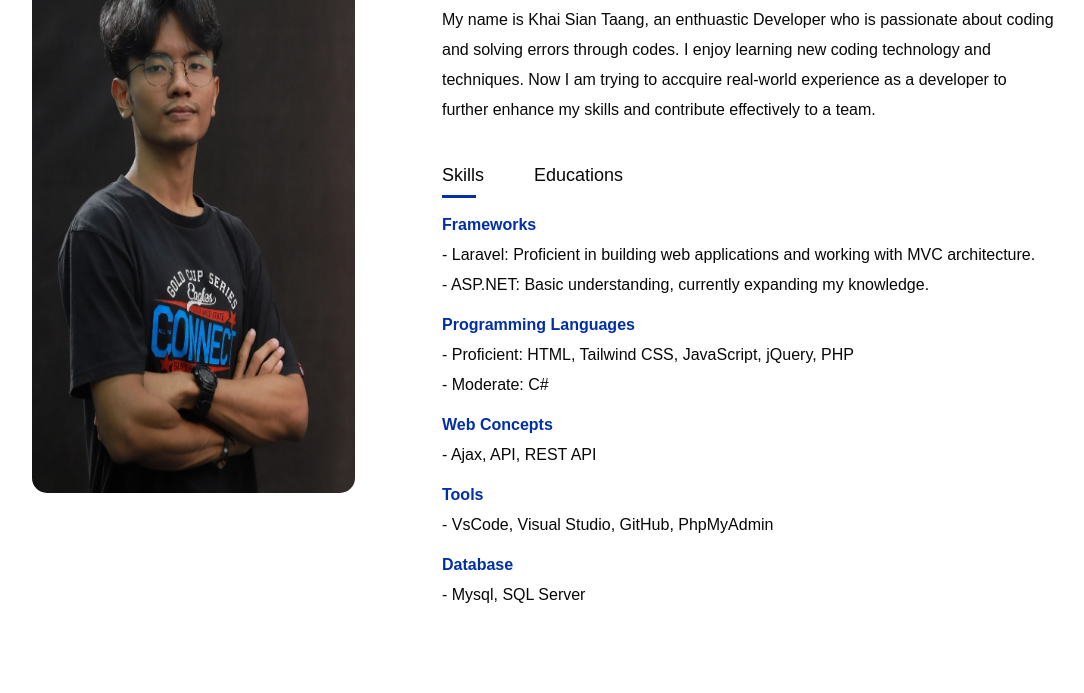
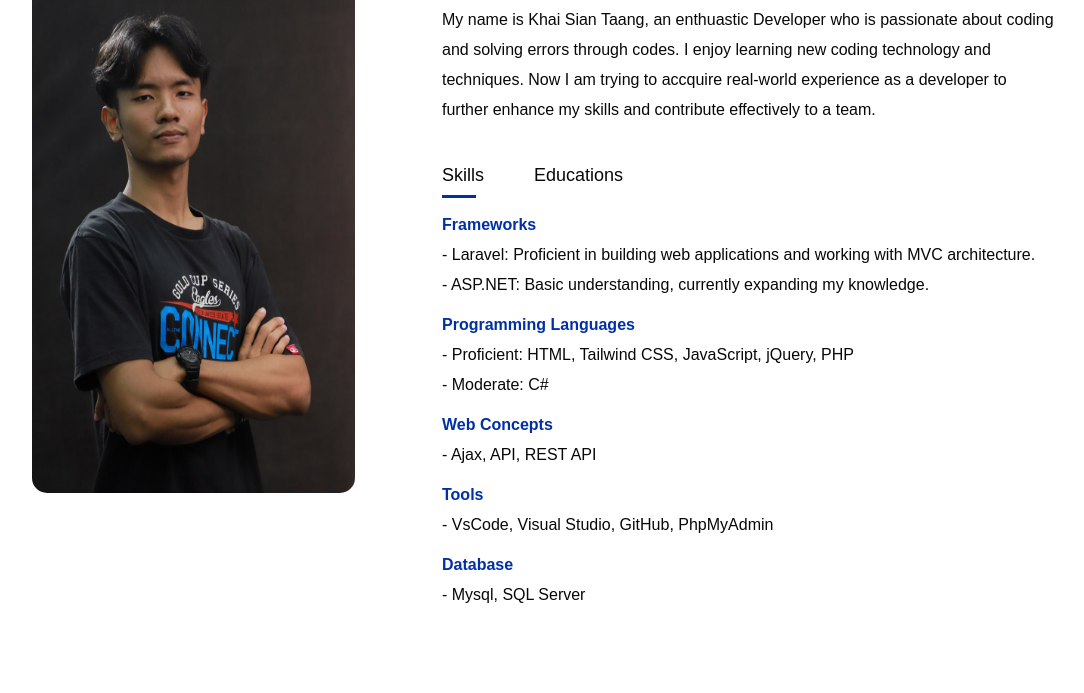
Before and after one commit to khaiisian/My-portfolio, a plain HTML site: page index.html in a window 1280 px wide. Shown: the part 718-1411 px from the top of the page, without its empty margins (96-1180 px from the left). Drawn offline with nearby package versions, Linux system fonts and the light colour scheme.

Commit message:
complete

```diff
--- a/index.html
+++ b/index.html
@@ -43,7 +43,7 @@
         <div class="container">
             <div class="row">
                 <div class="about-col-1">
-                    <img class="animate__animated" id="about_img" src="images/ME1.jpg" alt="">
+                    <img class="animate__animated" id="about_img" src="images/me2.jpg" alt="">
                 </div>
                 <div class="about-col-2">
                     <h1 class="subtitle animate__animated" id="subtitle">About Me</h1>
```
Also changed, not shown: images/me2.jpg (added).
